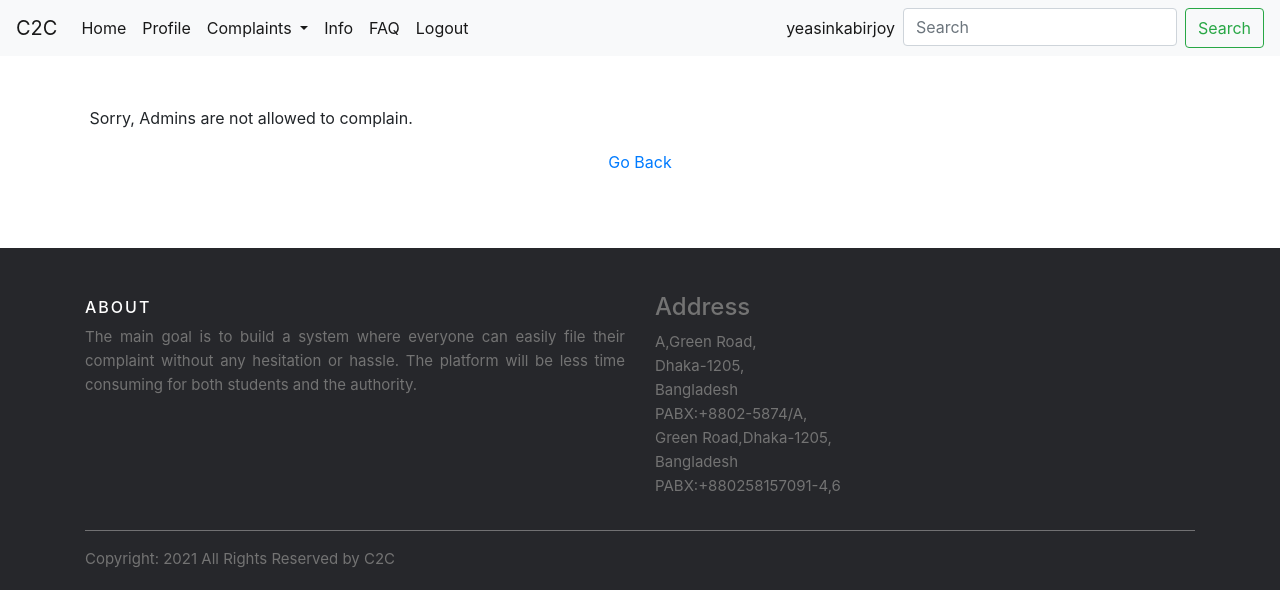
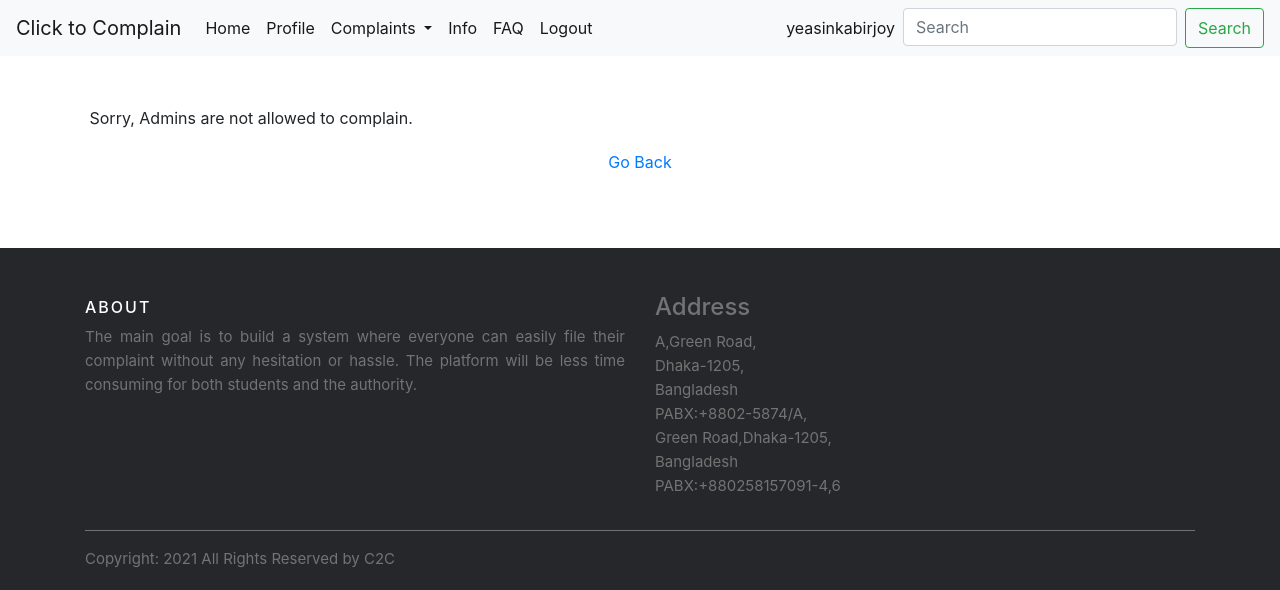
Before and after one commit to YeasinKabirJoy/ClickToComplain, a Django app: page /submit_complain/ in a window 1280 px wide. Shown: the top 590 px of the page. Run offline with Django 3.2, Linux system fonts and the light colour scheme; a user stored in the database is signed in; data comes from the database, SQL or seed files in the repository; some libraries are stand-ins or nearby versions.

Commit message:
small update

```diff
--- a/templates/base.html
+++ b/templates/base.html
@@ -11,11 +11,11 @@
     <link rel="stylesheet" href="https://cdn.jsdelivr.net/npm/bootstrap@4.6.0/dist/css/bootstrap.min.css"
           integrity="sha384-B0vP5xmATw1+K9KRQjQERJvTumQW0nPEzvF6L/Z6nronJ3oUOFUFpCjEUQouq2+l" crossorigin="anonymous">
 
-    <title>Hello, world!</title>
+    <title>C2C</title>
 </head>
 <body>
 <nav class="navbar navbar-expand-lg navbar-light bg-light" style="margin-bottom: 50px;">
-    <a class="navbar-brand" href="#">C2C</a>
+    <a class="navbar-brand" href="#">Click to Complain</a>
 
     <button class="navbar-toggler" type="button" data-toggle="collapse" data-target="#navbarScroll"
             aria-controls="navbarScroll" aria-expanded="false" aria-label="Toggle navigation">
```
